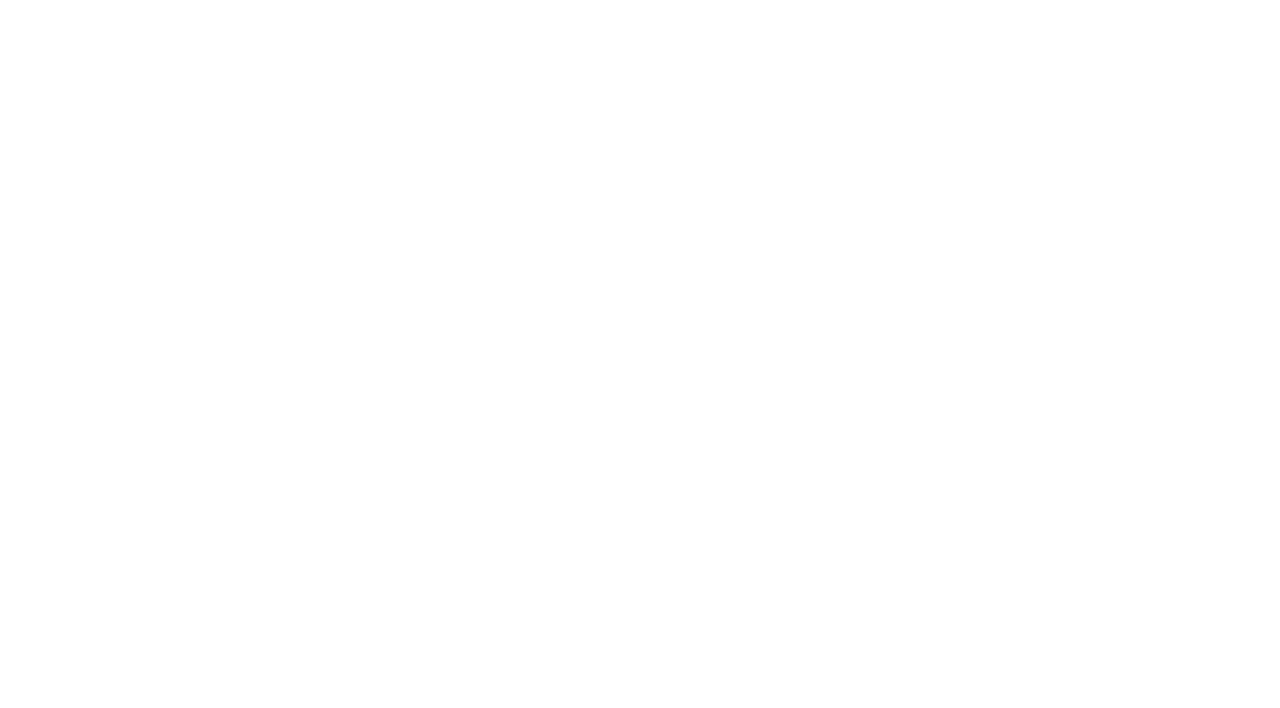
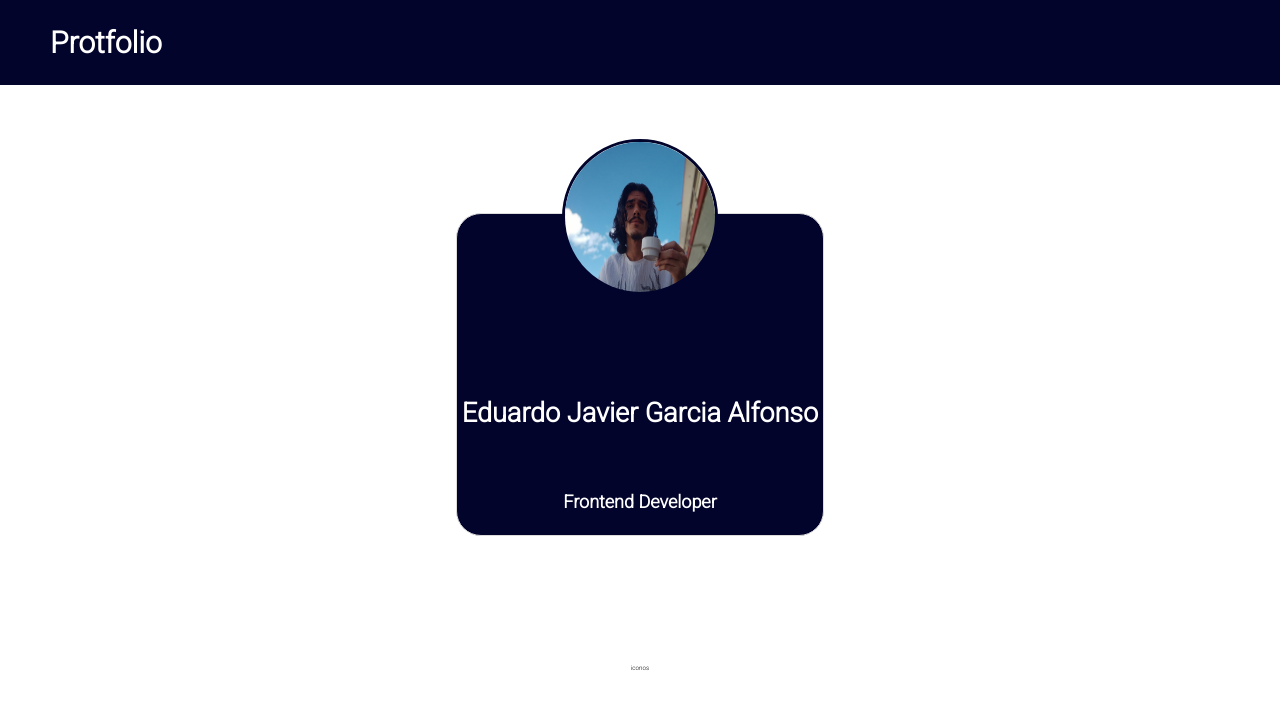
Before and after one commit to Panik-Attack/portfolio, a React (Vite) app: page / in a window 1280 px wide. Shown: the top 708 px of the page. Built offline with nearby package versions, Linux system fonts and the light colour scheme.

Commit message:
header init

```diff
--- a/src/App.tsx
+++ b/src/App.tsx
@@ -1,7 +1,9 @@
+import { Header } from './layouts/Header/Header'
+
 export const App = () => {
   return (
     <>
-
+      <Header />
     </>
   )
 }
--- /dev/null
+++ b/src/components/InfoHeader/InfoHeader.tsx
@@ -0,0 +1,25 @@
+import photo from '../../assets/yo.jpg'
+
+export const InfoHeader = () => {
+  return (
+    <div className='info_header'>
+      <div className='card_info'>
+
+        <img className='img_header' src={photo} alt='eduardo photo' />
+        <h2>
+
+          Eduardo Javier Garcia Alfonso
+
+        </h2>
+        <br />
+        <p>
+          <b> Frontend Developer </b>
+        </p>
+      </div>
+
+      <div>
+        iconos
+      </div>
+    </div>
+  )
+}
--- /dev/null
+++ b/src/components/InfoHeader/_infoheader.scss
@@ -0,0 +1,29 @@
+.info_header {
+  display: flex;
+  align-items: center;
+  justify-content: space-evenly;
+  flex-direction: column;
+  height: 100%;
+  margin: auto;
+}
+.card_info {
+  background-color: $primaryColor;
+  border: solid 0.1rem gainsboro;
+  color: white;
+  display: flex;
+  flex-direction: column;
+  align-items: center;
+  padding: 0.5rem;
+  min-width: 35rem;
+  border-radius: 2.5rem;
+  font-size: $FontSize_m;
+  text-align: center;
+}
+.img_header {
+  max-width: 15rem;
+  min-height: 15rem;
+  border-radius: 50%;
+  border: solid $primaryColor 0.3rem;
+  position: relative;
+  top: -8rem;
+}
--- /dev/null
+++ b/src/components/NavBar/NavBar.tsx
@@ -0,0 +1,10 @@
+
+export const NavBar = () => {
+  return (
+    <nav className='nav_bar'>
+
+      <h1>Protfolio</h1>
+
+    </nav>
+  )
+}
--- /dev/null
+++ b/src/components/NavBar/_navBar.scss
@@ -0,0 +1,10 @@
+.nav_bar {
+  display: flex;
+  color: $whiteColor;
+  padding: 0 5rem ;
+  margin: 0;
+  background-color: $primaryColor;
+  h1 {
+    font-size: $FontSize_xl;
+  }
+}
--- /dev/null
+++ b/src/layouts/Header/Header.tsx
@@ -0,0 +1,11 @@
+import { InfoHeader } from '../../components/InfoHeader/InfoHeader'
+import { NavBar } from '../../components/NavBar/NavBar'
+
+export const Header = () => {
+  return (
+    <header className='header'>
+      <NavBar />
+      <InfoHeader />
+    </header>
+  )
+}
--- /dev/null
+++ b/src/layouts/Header/_header.scss
@@ -0,0 +1,6 @@
+.header {
+  // background-color: $primaryColor;
+  display: flex;
+  height: 100vh;
+  flex-direction: column;
+}
--- a/src/main.tsx
+++ b/src/main.tsx
@@ -1,6 +1,7 @@
 import React from "react";
 import ReactDOM from "react-dom/client";
 import { App } from "./App";
+import './styles/main.scss'
 
 ReactDOM.createRoot(document.getElementById("root") as HTMLElement ).render(
 	<React.StrictMode>
--- a/src/styles/_vars.scss
+++ b/src/styles/_vars.scss
@@ -1,6 +1,6 @@
 @import url('https://fonts.googleapis.com/css2?family=Roboto:wght@300&display=swap');
 // vars
-$primaryColor: #00023D;
+$primaryColor: #02042c;
 $secundaryColor: #181DDA;
 $whiteColor: white;
 $blackColor: black;
@@ -13,5 +13,5 @@ $primaryFont: 'Roboto', sans-serif;
 
 $FontSize_s: 1.6rem ;
 $FontSize_m: 1.8rem ;
-$FontSize_l: 2.2rem ;
-$fontSize_xl: 2.4rem ;
+$FontSize_l: 2.4rem ;
+$FontSize_xl: 3rem ;
--- a/src/styles/main.scss
+++ b/src/styles/main.scss
@@ -1,2 +1,5 @@
 @import './vars';
 @import './global';
+@import '../layouts/Header/header';
+@import '../components/NavBar/navBar';
+@import '../components/InfoHeader/infoheader';
```
Also changed, not shown: src/assets/yo.jpg (added).
